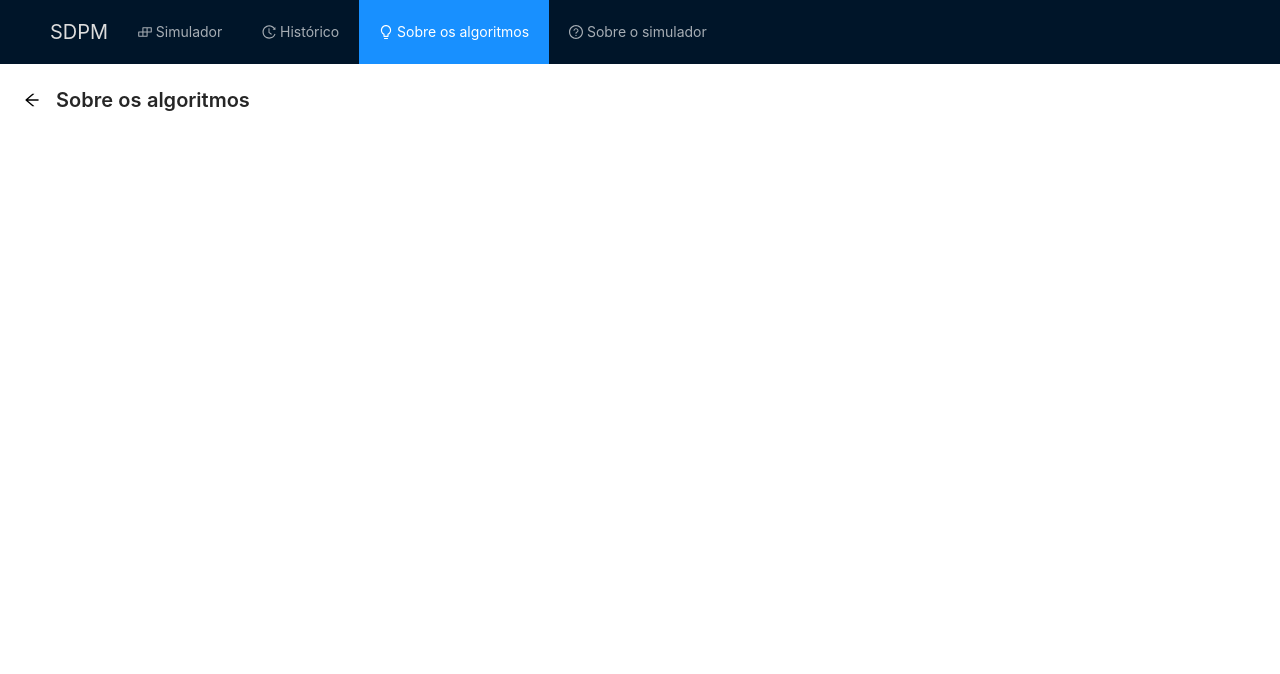
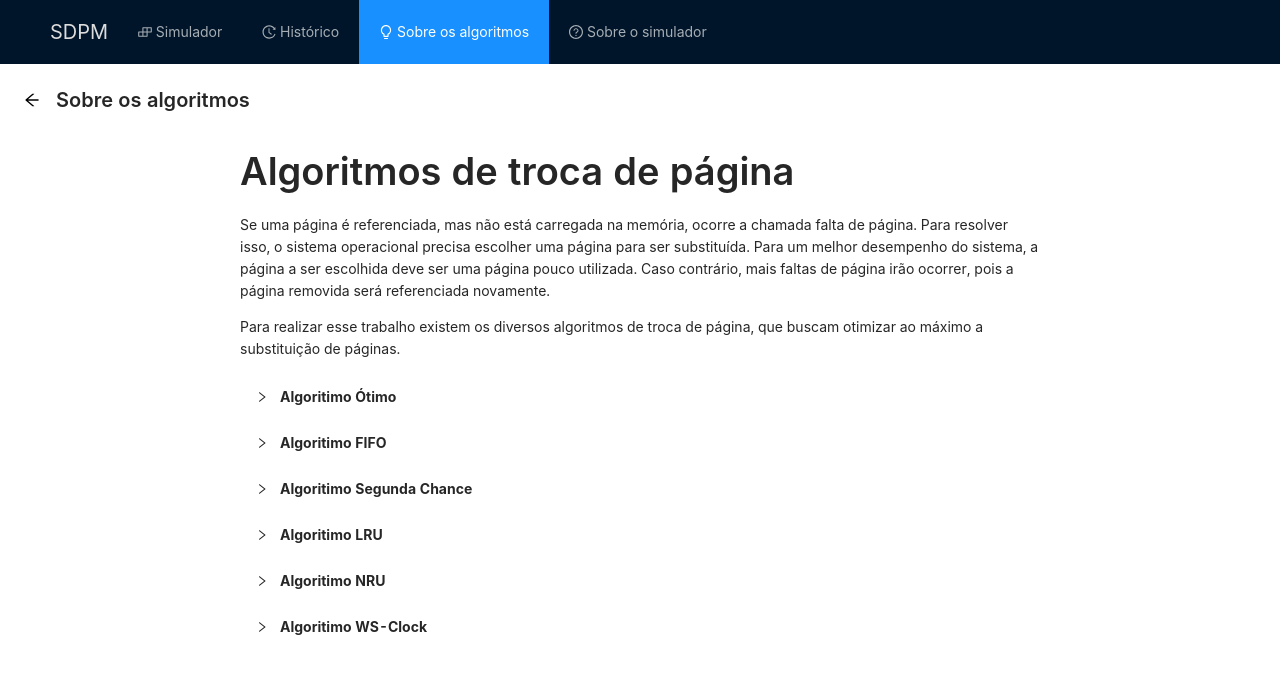
Before and after one commit to ferreirasara/sdpm, a React (Create React App) app in the folder frontend/: page /aboutAlgorithms in a window 1280 px wide. Shown: the top 674 px of the page. Built offline with nearby package versions, Linux system fonts and the light colour scheme.

Commit message:
feat: about algorithms page

```diff
--- a/frontend/src/pages/AboutAlgorithms/AboutAlgorithmsPage.tsx
+++ b/frontend/src/pages/AboutAlgorithms/AboutAlgorithmsPage.tsx
@@ -1,7 +1,29 @@
-import { PageHeader, Row } from "antd";
+import { Col, Collapse, PageHeader, Row, Typography } from "antd";
 
 export default function AboutAlgorithmsPage() {
   document.title = 'Sobre os algoritmos'
+
+  const firstParagraphText = `Se uma página é referenciada, mas não está carregada na memória, ocorre a chamada falta de página.
+  Para resolver isso, o sistema operacional precisa escolher uma página para ser substituída. Para um melhor desempenho do sistema, a página a ser escolhida deve ser uma página pouco utilizada.
+  Caso contrário, mais faltas de página irão ocorrer, pois a página removida será referenciada novamente.`
+
+  const secondParagraphText = `Para realizar esse trabalho existem os diversos algoritmos de troca de página, que buscam otimizar ao máximo a substituição de páginas.`
+
+  const optimalAlgorithmText = `O algoritmo ótimo é excelente, mas impossível na prática.  Apesar disso, elepode ser utilizado como forma de mensurar os outros algoritmos.`;
+  const fifoAlgorithmText = `O FIFO é o mais simples, mas também a pior escolha, pois remove as páginassem levar nada em consideração, fazendo com que remova páginas que estão em uso.`;
+  const secondChanceAlgorithmText = `O algoritmo segunda chance é uma versão mais aprimorada do FIFO. Eleconfere se a página está sendo usada. Caso não esteja, ela é removida. Essa pequenaalteração, melhora muito o desempenho, comparado com o FIFO.`;
+  const lruAlgorithmText = `O LRU é muito bom, mas só pode ser implementado utilizando um hardwareespecial.`;
+  const nruAlgorithmText = `O NRU divide as páginas em classes, combinando os bits R e M, e a página declasse mais baixa é removida. Apesar de ser fácil de implementar, ele é rudimentar.`;
+  const wsClockAlgorithmText = `O WS-Clock é baseado no conjunto de trabalho, e é muito eficiente,amplamente utilizado na prática.`;
+
+  const panels = [
+    <Collapse.Panel header={<b>Algoritimo Ótimo</b>} key="optimalAlgorithm"><p>{optimalAlgorithmText}</p></Collapse.Panel>,
+    <Collapse.Panel header={<b>Algoritimo FIFO</b>} key="fifoAlgorithm"><p>{fifoAlgorithmText}</p></Collapse.Panel>,
+    <Collapse.Panel header={<b>Algoritimo Segunda Chance</b>} key="secondChanceAlgorithm"><p>{secondChanceAlgorithmText}</p></Collapse.Panel>,
+    <Collapse.Panel header={<b>Algoritimo LRU</b>} key="lruAlgorithm"><p>{lruAlgorithmText}</p></Collapse.Panel>,
+    <Collapse.Panel header={<b>Algoritimo NRU</b>} key="nruAlgorithm"><p>{nruAlgorithmText}</p></Collapse.Panel>,
+    <Collapse.Panel header={<b>Algoritimo WS-Clock</b>} key="wsClockAlgorithm"><p>{wsClockAlgorithmText}</p></Collapse.Panel>,
+  ]
 
   return <>
     <PageHeader
@@ -9,8 +31,15 @@ export default function AboutAlgorithmsPage() {
       style={{ background: 'white' }}
       onBack={() => window.history.back()}
     />
-    <Row style={{ marginBottom: '2px', marginTop: '2px' }}>
-
+    <Row justify='center' style={{ marginBottom: '2px', marginTop: '2px' }}>
+      <Col style={{ marginTop: '10px', width: '100vh' }}>
+        <Typography.Title>Algoritmos de troca de página</Typography.Title>
+        <p>{firstParagraphText}</p>
+        <p>{secondParagraphText}</p>
+        <Collapse accordion ghost>
+          {panels}
+        </Collapse>
+      </Col>
     </Row>
   </>
 }
```
